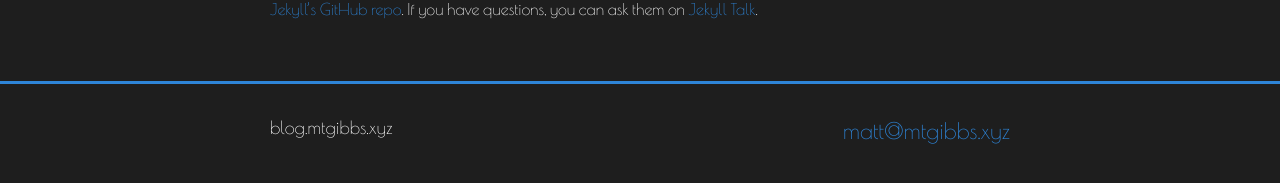
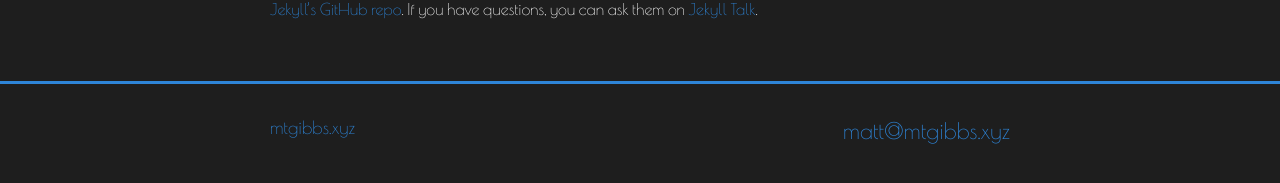
Before and after one commit to mtgibbs/mtgibbs.github.io, a Jekyll site: the page built from _posts/2016-02-18-welcome-to-jekyll.markdown, in a window 1280 px wide. Shown: the part 603-786 px from the top of the page. Built offline with Jekyll 4.4.1, drawn with Linux system fonts in a browser that asks for light colours; some web fonts are replaced.

Commit message:
Fixing broken links.

```diff
--- a/_config.yml
+++ b/_config.yml
@@ -15,6 +15,7 @@
 baseurl: "" # the subpath of your site, e.g. /blog
 url: "http://blog.mtgibbs.xyz" # the base hostname & protocol for your site
 parent_site_url: "http://mtgibbs.xyz"
+parent_site_title: "mtgibbs.xyz"
 github_username:  mtgibbs
 
 # Build settings
--- a/_includes/footer.html
+++ b/_includes/footer.html
@@ -2,7 +2,9 @@
   <div class="wrapper">
     <div class="footer-col-wrapper">
       <div class="footer-col footer-col-1">
-        <h2 class="footer-heading">{{ site.title }}</h2>
+        <h2 class="footer-heading">
+          <a href="{{ site.parent_site_url }}">{{ site.parent_site_title }}</a>
+        </h2>
       </div>
       <div class="footer-col footer-col-2"></div>
       <div class="footer-col footer-col-3 right-align">
--- a/_includes/header.html
+++ b/_includes/header.html
@@ -2,7 +2,7 @@
 
   <div class="wrapper">
 
-    <a class="site-title" href="{{ site.parent_site_url }}/">{{ site.title }}</a>
+    <a class="site-title" href="{{ site.baseurl }}/">{{ site.title }}</a>
 
     <nav class="site-nav">
 
```
